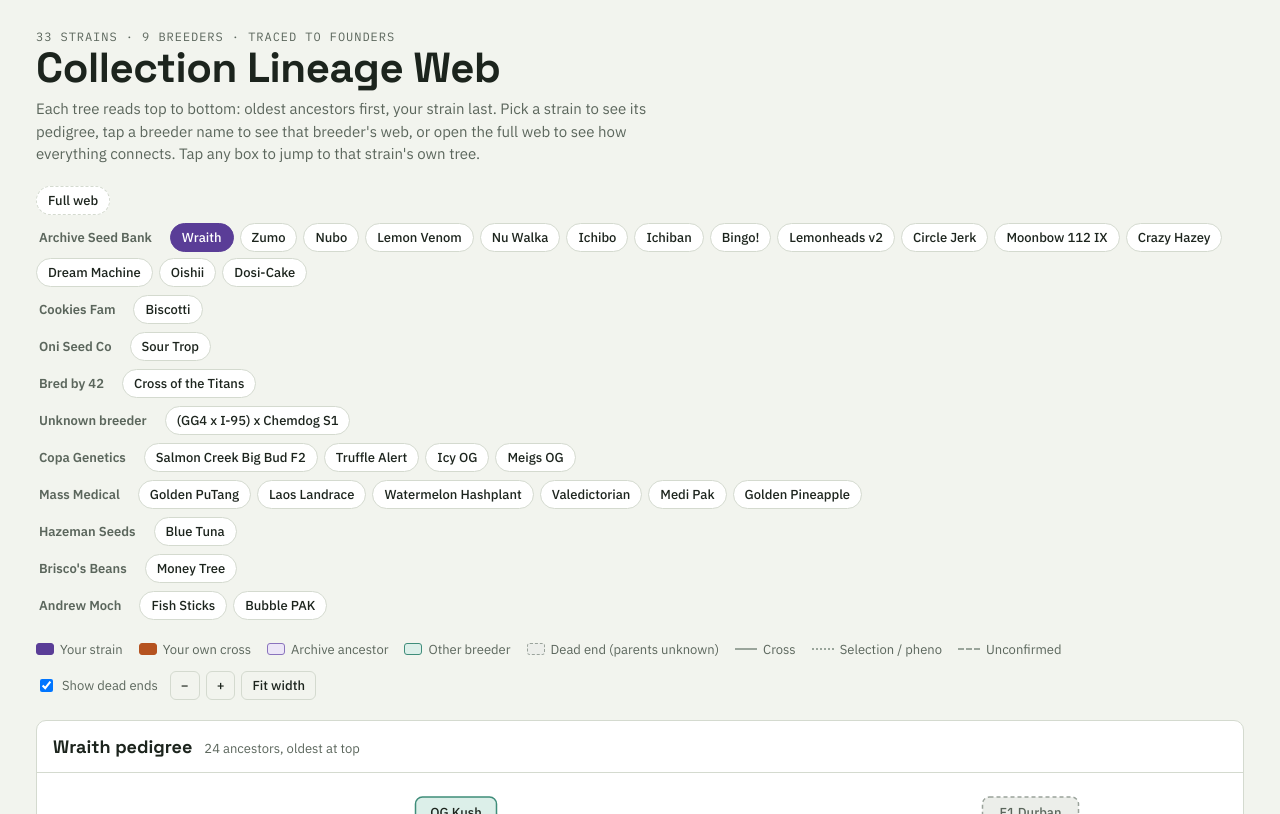
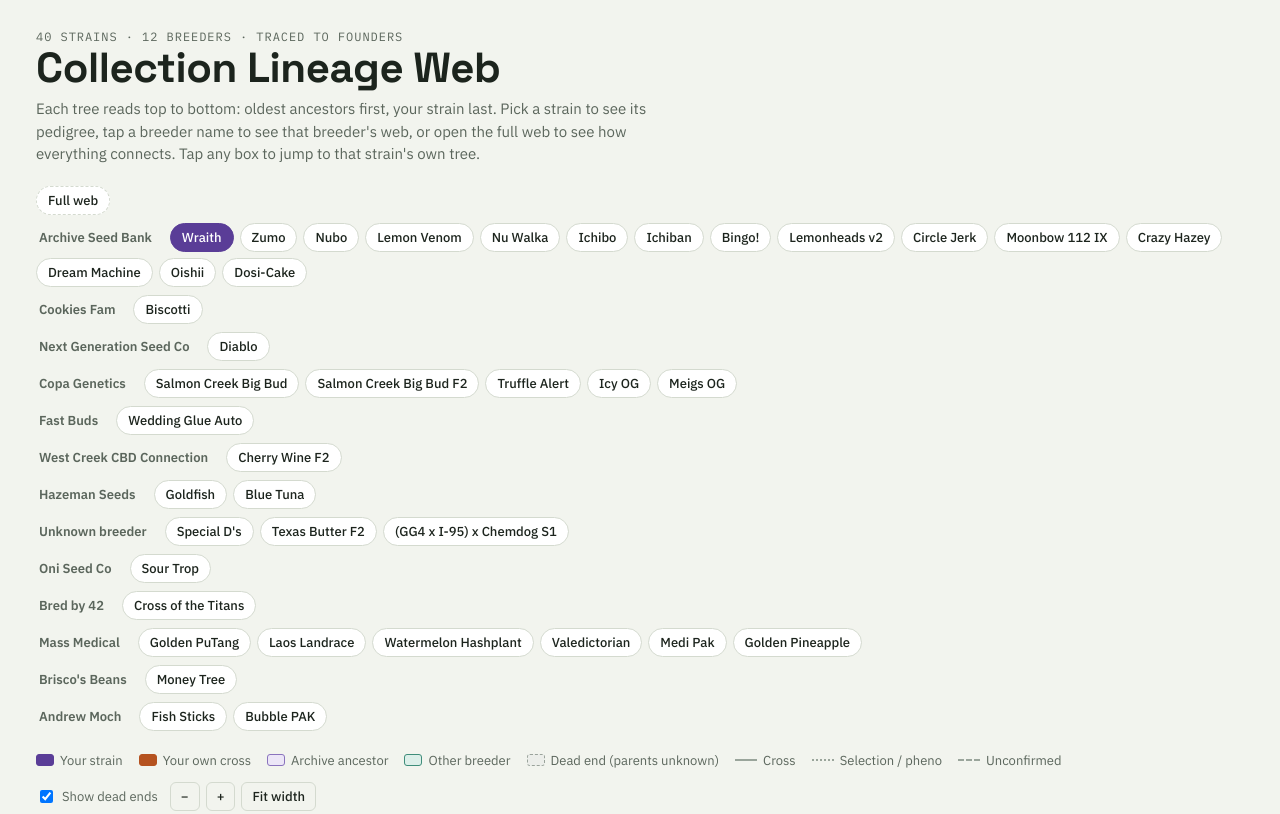
Before and after one commit to themoch/lineage-d8691514f9, a plain HTML site: page index.html in a window 1280 px wide. Shown: the top 814 px of the page. Drawn offline with nearby package versions, Linux system fonts and the light colour scheme.

Commit message:
Add Diablo and six strains from Apple Notes
Diablo (with Blueberry ancestry: Temple Flo, HTAF, Purple Thai), Salmon
Creek Big Bud, Wedding Glue Auto, Cherry Wine F2, Goldfish, Special D's
and Texas Butter F2. Header now reads 40 strains, 12 breeders.

Co-Authored-By: Claude Sonnet 5.5 <noreply@anthropic.com>

```diff
--- a/index.html
+++ b/index.html
@@ -109,7 +109,7 @@ td.m{font-family:var(--f-mono);font-size:12.5px}
 <body>
 <div class="wrap">
 <header>
-  <div class="kicker">33 strains · 9 breeders · traced to founders</div>
+  <div class="kicker">40 strains · 12 breeders · traced to founders</div>
   <h1>Collection Lineage Web</h1>
   <p>Each tree reads top to bottom: oldest ancestors first, your strain last. Pick a strain to see its pedigree, tap a breeder name to see that breeder's web, or open the full web to see how everything connects. Tap any box to jump to that strain's own tree.</p>
 </header>
@@ -148,6 +148,8 @@ td.m{font-family:var(--f-mono);font-size:12.5px}
       <li><b>Chemdog</b> ties Sour Trop, Cross of the Titans, Watermelon Hashplant and the (GG4 x I-95) x Chemdog S1.</li>
       <li><b>GG4</b> ties (GG4 x I-95) x Chemdog S1, Truffle Alert and Money Tree.</li>
       <li><b>Cinderella 99</b> ties Golden Pineapple, Golden PuTang and Money Tree (via Jilly Bean → Space Queen).</li>
+      <li><b>Blueberry</b> ties <b>Diablo</b> to Blue Tuna (via Blue Dream) and so to <b>Fish Sticks</b>. Diablo's Grapefruit side is the same Grapefruit behind Zkittlez, a faint link to the Archive Moonbow line and Icy OG.</li>
+      <li><b>Thai / Afghani</b> (inside Blueberry) also tie Diablo to Star Pupil, so Golden PuTang and Valedictorian.</li>
       <li><b>Star Pupil / Pakistani</b> tie Golden PuTang and Valedictorian. <b>Tangie</b> ties Golden PuTang and Sour Trop.</li>
     </ul>
 
@@ -155,6 +157,7 @@ td.m{font-family:var(--f-mono);font-size:12.5px}
     <ul>
       <li><b>Fish Sticks</b> (Blue Tuna x Icy OG): the parents share no known ancestors. That is a true outcross, so expect a lot of variation in the F1 and vigor.</li>
       <li><b>Bubble PAK</b> (Bubble Gum x Medi Pak): also a clean outcross. Bubble Gum candy plus Pakistani hashplant structure.</li>
+      <li><b>Diablo x Fish Sticks</b> would line-breed Blueberry (Diablo is 75% Blueberry, Fish Sticks about 12%). <b>Diablo x Bubble PAK</b> is a clean outcross.</li>
       <li>Most different from the Archive block: Laos Landrace, Salmon Creek Big Bud F2, Blue Tuna, Bubble PAK, Medi Pak, Valedictorian, Meigs OG. None share a known ancestor with the Archive strains.</li>
     </ul>
 
@@ -224,7 +227,7 @@ const N=[
 ['zkittlez','Zkittlez',O,0,'','','(Grape Ape x Grapefruit) x unknown (Dying Breed / Terp Hogz)','https://seedfinder.eu/en/strain-info/the-original-z/dying-breed-seeds/genealogy'],
 ['zk5','Zkittles #5',O,0,'','','Selection of Zkittlez',''],
 ['grapeape','Grape Ape',U,0,'','','Founder',''],
-['grapefruit','Grapefruit',U,0,'','','Founder',''],
+['grapefruit','Grapefruit',U,0,'','','Founder (SeedFinder: unknown hybrid)',''],
 ['planetpurplef2','Planet Purple F2 (#144)',A,0,'','','F2 of Planet Purple F1; #144 is the male used in Dream Machine',''],
 ['planetpurplef1','Planet Purple F1',A,0,'','','Sherbidos x Moonbow #75 (Archive strain library)',''],
 ['sherbidos','Sherbidos (Sherbadough)',A,0,'','','Sunset Sherbet x Dosidos (Archive)','https://seedfinder.eu/en/strain-info/sherbadough/archive-seed-bank/genealogy'],
@@ -249,6 +252,21 @@ const N=[
 ['dosicake','Dosi-Cake',A,1,'9-10 weeks (Wedding Cake-leaning phenos up to 11)','Sticky sweet, cakey','Wedding Cake x Dosidos (feminized)','https://archiveseedbank.com/products/dosi-cake','Archive Seed Bank'],
 ['weddingcake','Wedding Cake',O,0,'','','Seed Junky cut. Parentage is disputed (Triangle Kush x Animal Mints, or Cherry Pie x GSC), so not traced further',''],
 // ===== non-Archive collection =====
+['diablo','Diablo',O,1,'6-7 weeks indoor (SeedFinder ~46 days); outdoors Sept 15-30 in BC','Very smooth, spicy undertones, sweet resinous berry-citrus','(Blueberry x Grapefruit) x Blueberry. Breeder also credits South African sativa, not shown in SeedFinder tree','https://seedfinder.eu/en/strain-info/diablo/next-generation-seed-company','Next Generation Seed Co'],
+['bbgf','Blueberry x Grapefruit',O,0,'','','',''],
+['scbigbud','Salmon Creek Big Bud',O,1,'Late October finish (outdoor)','','Mendocino Big Bud beans sourced via THCVhunter, open-pollinated by COPA (American Heirlooms release, regular seeds)','','Copa Genetics'],
+['wgauto','Wedding Glue Auto',O,1,'63-70 days (9-10 weeks)','Sweet vanilla icing, earthy, fruity hints, peppery and sour on the exhale','Wedding Cake x Gorilla Glue, autoflowering (Fast Buds). Autoflower side not traced','https://en.seedfinder.eu/strain-info/Wedding_Glue_Auto/Fast_Buds_Company/','Fast Buds'],
+['cherrywinef2','Cherry Wine F2',O,1,'Early October outdoors, about day 45 indoors (kept under 0.3% THC)','Cherry floral with pine skunk (per Cherry Wine descriptions)','F2 from two males and one female of Kaya Creations Cherry Wine (CBD, regular seeds). Cherry Wine = The Wife x Charlotte\'s Cherries (Tree of Life Seeds)','','West Creek CBD Connection'],
+['cherrywine','Cherry Wine',O,0,'','','The Wife x Charlotte\'s Cherries (Tree of Life Seeds)',''],
+['thewife','The Wife',U,0,'','','Parents not found',''],
+['charcherries','Charlotte\'s Cherries',U,0,'','','Parents not found',''],
+['goldfish','Goldfish',O,1,'8-10 weeks','Not listed','Kodiak Gold x Black Tuna','','Hazeman Seeds'],
+['kodiakgold','Kodiak Gold',U,0,'7.5 weeks indoor','','Reeferman\'s Kodiak Gold, from Kodiak Island, Alaska. Parents not found',''],
+['blacktuna','Black Tuna',O,0,'','','Herijuana x Lamb\'s Bread (5 Star Organic)',''],
+['herijuana','Herijuana',U,0,'','','Parents not found',''],
+['lambsbread','Lamb\'s Bread',U,0,'','','Parents not found',''],
+['specialds','Special D\'s',U,1,'','','No details in your note yet (title only)','','Unknown breeder'],
+['texasbutterf2','Texas Butter F2',U,1,'','','No details in your note yet (title only)','','Unknown breeder'],
 ['sourtrop','Sour Trop',O,1,'63-75 days','','Sour Diesel V2 x Tropicana Cookies','','Oni Seed Co'],
 ['crosstitans','Cross of the Titans',O,1,'65+ days','','Best Shit Ever x Clash of the Titans (Medusa x Pegasus)','https://seedfinder.eu/en/strain-info/cross-of-the-titans/bred-by-42/genealogy','Bred by 42'],
 ['gg4i95chem','(GG4 x I-95) x Chemdog S1',O,1,'','','(GG4 x I-95) x Chemdog S1','','Unknown breeder'],
@@ -326,7 +344,12 @@ const N=[
 ['c99','Cinderella 99',U,0,'','','Founder',''],
 ['whitewidow','White Widow',U,0,'','','Founder',''],
 ['bluedream','Blue Dream',O,0,'','','Blueberry x Haze',''],
-['blueberry','Blueberry',U,0,'','','Founder',''],
+['blueberry','Blueberry',O,0,'','','Temple Flo x HTAF (DJ Short Blueberry line, SeedFinder)',''],
+['templeflo','Temple Flo',O,0,'','','Purple Thai x Afghani (DJ Short Floral line)',''],
+['htaf','HTAF',O,0,'','','Highland Thai x Afghani',''],
+['purplethai','Purple Thai',O,0,'','','H.O.G. (Mexican) x Chocolate Thai',''],
+['hog','H.O.G.',U,0,'','','Mexican sativa founder',''],
+['chocthai','Chocolate Thai',U,0,'','','Thai landrace founder',''],
 ['haze','Haze',U,0,'','','Founder',''],
 ['tunakush','Tuna Kush',U,0,'','','Parents not found',''],
 ['jillybean','Jilly Bean (TGA)',O,0,'','','Orange Velvet x Space Queen',''],
@@ -375,6 +398,17 @@ const E=[ // child, parent, kind
 ['gelato25','sunsetsherbet'],['gelato25','gsc'],
 ['sourflorida','ogkush','sel'],
 ['dosicake','weddingcake'],['dosicake','dosidos'],
+['scbigbud','bigbud','sel'],
+['wgauto','weddingcake'],['wgauto','gg4','dash'],
+['cherrywinef2','cherrywine','sel'],['cherrywine','thewife'],['cherrywine','charcherries'],
+['goldfish','kodiakgold'],['goldfish','blacktuna'],
+['blacktuna','herijuana'],['blacktuna','lambsbread'],
+['diablo','bbgf'],['diablo','blueberry'],
+['bbgf','blueberry'],['bbgf','grapefruit'],
+['blueberry','templeflo'],['blueberry','htaf'],
+['templeflo','purplethai'],['templeflo','afghani'],
+['purplethai','hog'],['purplethai','chocthai'],
+['htaf','thai'],['htaf','afghani'],
 ['hpk','purekush','sel'],
 ['sourtrop','sourdieselv2'],['sourtrop','tropcookies'],
 ['sourdieselv2','sourdiesel','dash'],
```
